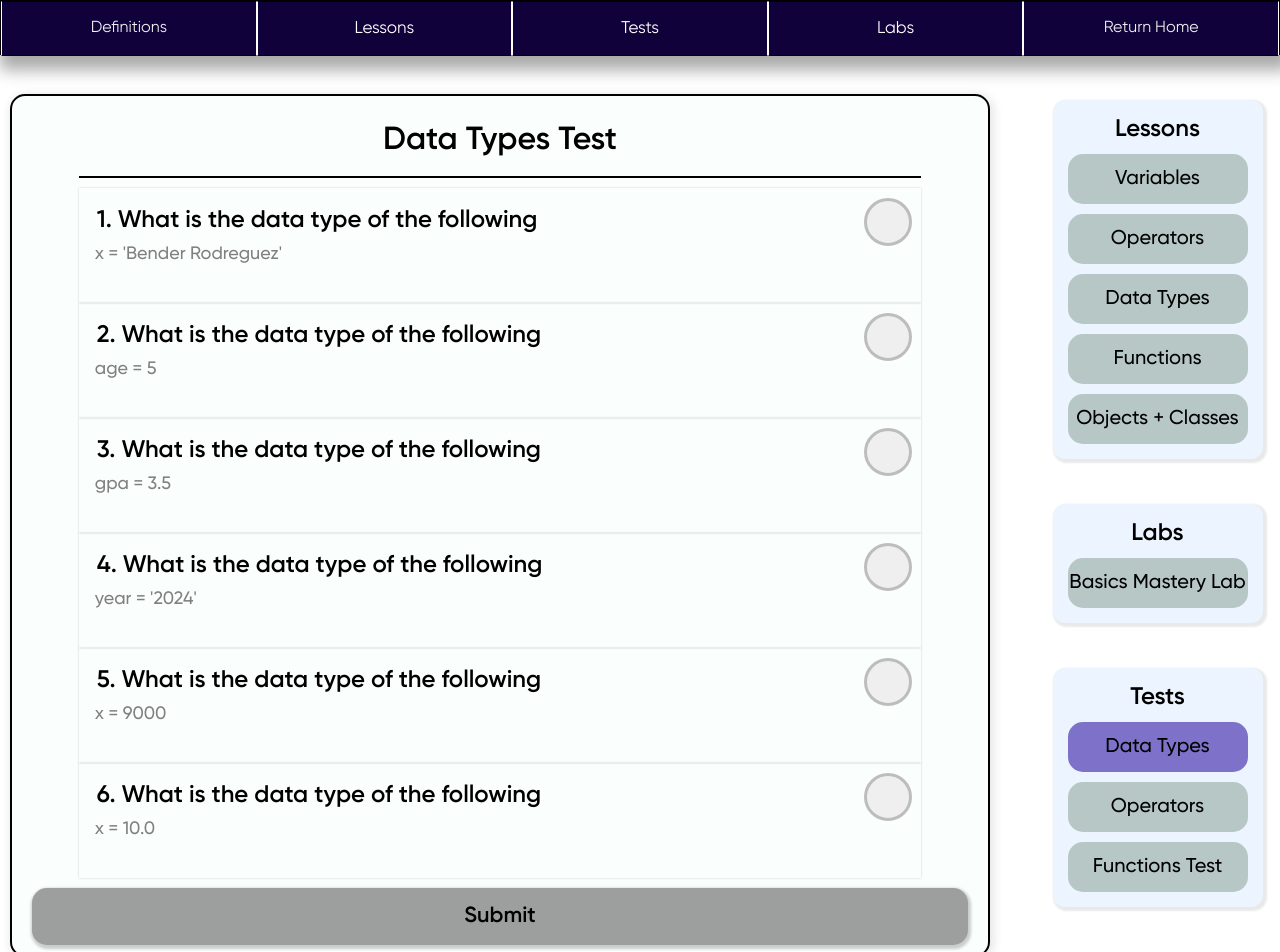
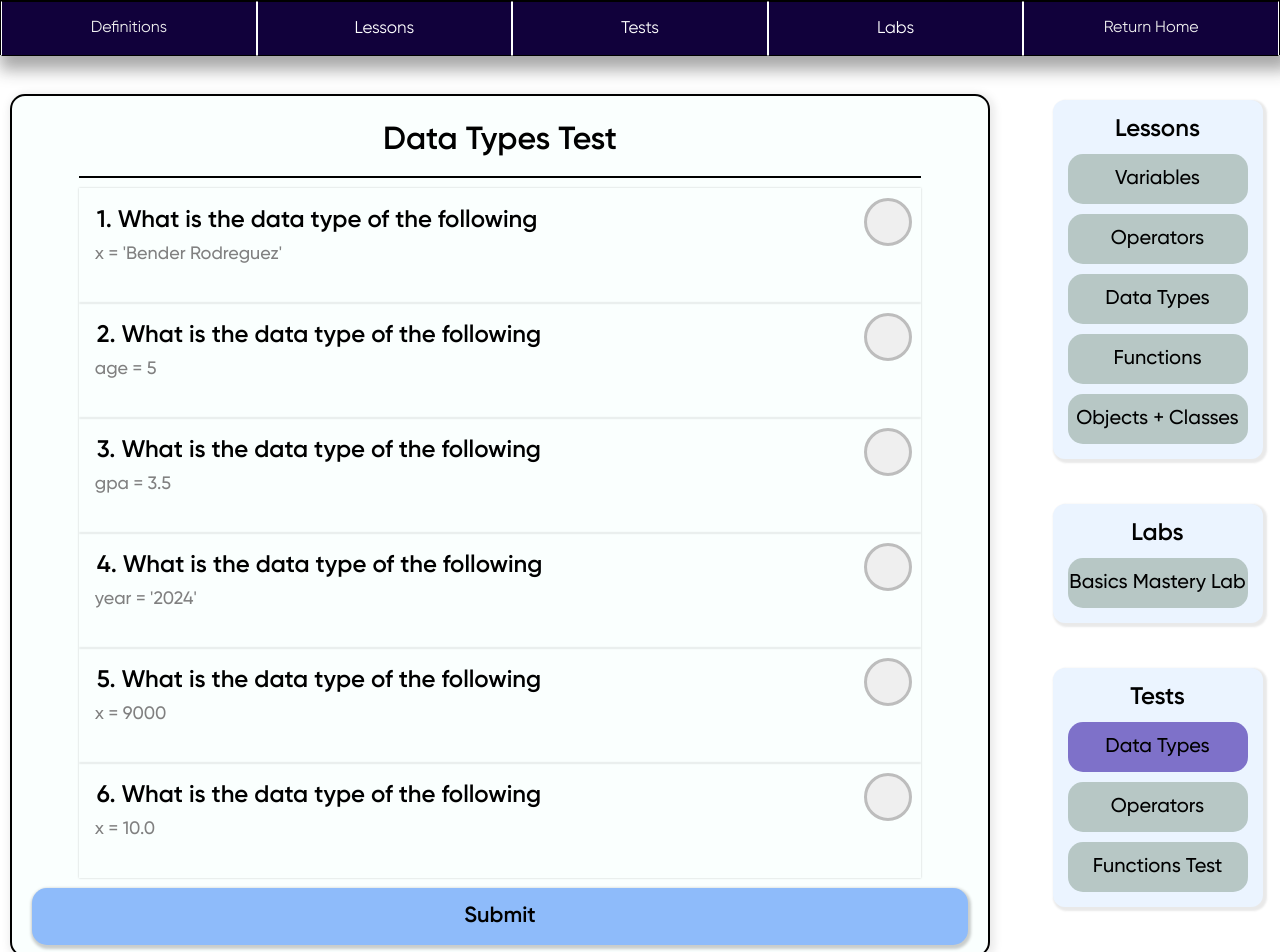
Before and after one commit to NLanese/the-codex, a Next.js app: page /concepts/basics/tests/data_types in a window 1280 px wide. Shown: the top 952 px of the page. Built offline with nearby package versions, Linux system fonts and the light colour scheme.

Commit message:
Form Validation

```diff
--- a/OstrichComponents/Forms/FormMultipleChoice.js
+++ b/OstrichComponents/Forms/FormMultipleChoice.js
@@ -53,6 +53,7 @@ export const FormMultipleChoice = ({
         useEffect(() => {
             if (prevValueRef.current !== value) {
                 fieldObj.value = value;
+                fieldObj.isValid = true
                 prevValueRef.current = value;
                 if (onChange) {
                     onChange(fieldObj);
--- a/OstrichComponents/Forms/OstrichForm.js
+++ b/OstrichComponents/Forms/OstrichForm.js
@@ -349,25 +349,16 @@ export const OstrichForm = ({
     /////////////////////////
 
         function determineCanSubmit(){
-            let canSubmit = false
+            let canSubmit = true
             console.log(fieldsState)
             let fieldsKeys = Object.keys(fieldsState)
             fieldsKeys.forEach(fieldID => {
-                if(!fieldsState[fieldID].required === false){
-                    console.log(fieldsState[fieldID].id, " is required")
-                    console.log(fieldsState[fieldID].id, " has value of ",fieldsState[fieldID].value )
-                    if (fieldsState[fieldID].value && fieldsState[fieldID].value.length < 1){
-                        canSubmit = true
-                    }
-                    if (fieldsState[fieldID].validResponse){
-                        if (fieldsState[fieldID].validResponse(fieldsState[fieldID].value)){
-                            canSubmit = true
-                        }
+                if (fieldsState[fieldID].required){
+                    if (!fieldsState[fieldID].isValid){
+                        canSubmit = false
                     }
                 }
             })
-            console.log("Returning ", canSubmit)
-            return canSubmit
         }
 
         // Handles the Submission of the Form
```
